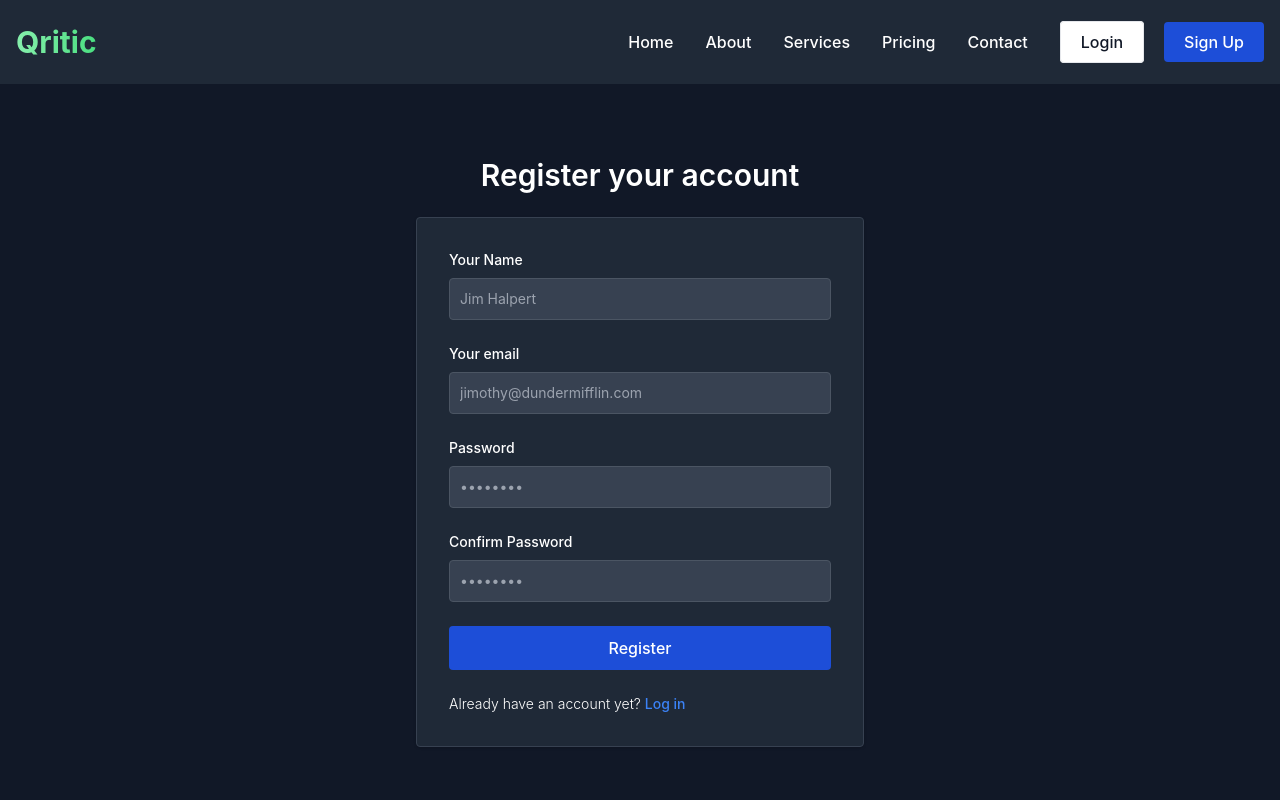
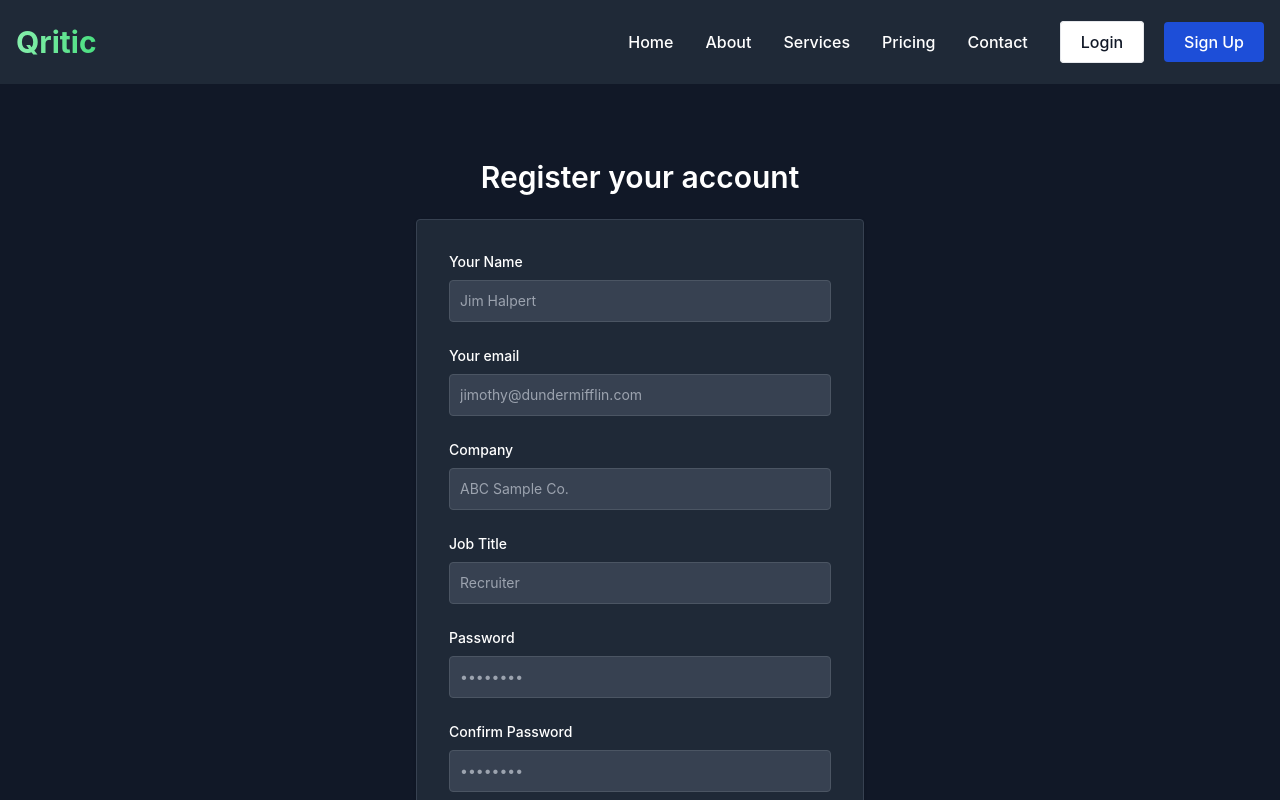
Before and after one commit to iamsid47/qritic, a React (Create React App) app in the folder frontend/: page /signup in a window 1280 px wide. Shown: the top 800 px of the page. Built offline with nearby package versions, Linux system fonts and the light colour scheme.

Commit message:
add signup func and db handling - jobTitle

```diff
--- a/frontend/src/components/Auth/Signup.jsx
+++ b/frontend/src/components/Auth/Signup.jsx
@@ -1,12 +1,20 @@
-import React from "react";
+import React, { useState } from "react";
 import Navbar from "../Common/Navbar";
 import { useAuth } from "./AuthContext";
 import { reqURL } from "../../constants";
 import "../../Global.css";
+import axios from "axios";
 import { useNavigate } from "react-router-dom";
 
 const Signup = () => {
-  const { user, logout } = useAuth();
+  const { user, logout, login } = useAuth();
+
+  const [email, setEmail] = useState("");
+  const [password, setPassword] = useState("");
+  const [name, setName] = useState("");
+  const [company, setCompany] = useState("");
+  const [jobTitle, setjobTitle] = useState("");
+  const [cpassword, setcpassword] = useState("");
 
   const navigate = useNavigate();
 
@@ -15,17 +23,43 @@ const Signup = () => {
     navigate("/signup");
   };
 
+  const handleSubmit = async (e) => {
+    e.preventDefault();
+
+    if (password !== cpassword) {
+      window.alert("Passwords do not match. Please try again.");
+      return;
+    }
+
+    try {
+      const response = await axios.post(`${reqURL}signup`, {
+        email: email,
+        password: password,
+        username: name,
+        company: company,
+        jobTitle: jobTitle,
+      });
+
+      window.alert("Registration Successful!");
+      navigate("/");
+
+      console.log(response.data);
+    } catch (error) {
+      console.error(error);
+    }
+  };
+
   return (
     <section className=" bg-gray-900">
       <Navbar />
-      <div className="flex flex-col items-center justify-center px-6 py-8 mx-auto md:h-screen min-h-screen lg:py-0 -mt-8">
+      <div className="flex flex-col items-center justify-center px-6 py-24 mx-auto md:h-screen min-h-screen lg:py-0 md:my-16">
         <h1 className="flex items-center mb-6 text-3xl font-semibold  text-white">
           Register your account
         </h1>
         {!user ? (
           <div className="w-full  rounded shadow border md:mt-0 sm:max-w-md xl:p-0 bg-gray-800 border-gray-700">
             <div className="p-6 space-y-4 md:space-y-6 sm:p-8">
-              <form className="space-y-4 md:space-y-6" onSubmit={<></>}>
+              <form className="space-y-4 md:space-y-6" onSubmit={handleSubmit}>
                 <div>
                   <label
                     htmlFor="name"
@@ -37,6 +71,7 @@ const Signup = () => {
                     type="text"
                     name="name"
                     id="name"
+                    onChange={(e) => setName(e.target.value)}
                     className=" border   sm:text-sm rounded   block w-full p-2.5 bg-gray-700 border-gray-600 placeholder-gray-400 text-white focus:ring-blue-500 focus:border-blue-500"
                     placeholder="Jim Halpert"
                     required=""
@@ -53,8 +88,43 @@ const Signup = () => {
                     type="email"
                     name="email"
                     id="email"
+                    onChange={(e) => setEmail(e.target.value)}
                     className=" border   sm:text-sm rounded   block w-full p-2.5 bg-gray-700 border-gray-600 placeholder-gray-400 text-white focus:ring-blue-500 focus:border-blue-500"
                     placeholder="jimothy@dundermifflin.com"
+                    required=""
+                  />
+                </div>
+                <div>
+                  <label
+                    htmlFor="company"
+                    className="block mb-2 text-sm font-medium  text-white"
+                  >
+                    Company
+                  </label>
+                  <input
+                    type="text"
+                    name="company"
+                    id="company"
+                    onChange={(e) => setCompany(e.target.value)}
+                    className=" border   sm:text-sm rounded   block w-full p-2.5 bg-gray-700 border-gray-600 placeholder-gray-400 text-white focus:ring-blue-500 focus:border-blue-500"
+                    placeholder="ABC Sample Co."
+                    required=""
+                  />
+                </div>
+                <div>
+                  <label
+                    htmlFor="jobTitle"
+                    className="block mb-2 text-sm font-medium  text-white"
+                  >
+                    Job Title
+                  </label>
+                  <input
+                    type="text"
+                    name="jobTitle"
+                    id="jobTitle"
+                    onChange={(e) => setjobTitle(e.target.value)}
+                    className=" border   sm:text-sm rounded   block w-full p-2.5 bg-gray-700 border-gray-600 placeholder-gray-400 text-white focus:ring-blue-500 focus:border-blue-500"
+                    placeholder="Recruiter"
                     required=""
                   />
                 </div>
@@ -69,6 +139,7 @@ const Signup = () => {
                     type="password"
                     name="password"
                     id="password"
+                    onChange={(e) => setPassword(e.target.value)}
                     placeholder="••••••••"
                     className=" border  sm:text-sm rounded  block w-full p-2.5 bg-gray-700 border-gray-600 placeholder-gray-400 text-white focus:ring-blue-500 focus:border-blue-500"
                     required=""
@@ -85,6 +156,7 @@ const Signup = () => {
                     type="password"
                     name="cpassword"
                     id="cpassword"
+                    onChange={(e) => setcpassword(e.target.value)}
                     placeholder="••••••••"
                     className=" border  sm:text-sm rounded  block w-full p-2.5 bg-gray-700 border-gray-600 placeholder-gray-400 text-white focus:ring-blue-500 focus:border-blue-500"
                     required=""
```
Also changed, not shown: 1 other file (tests, documents, lock files or other folders).
